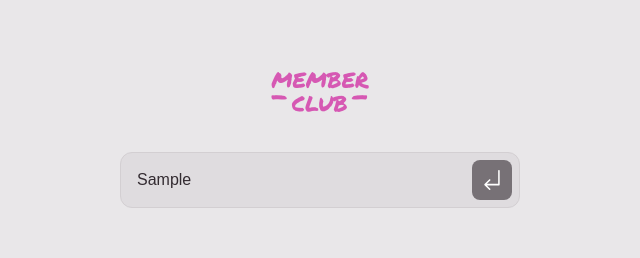
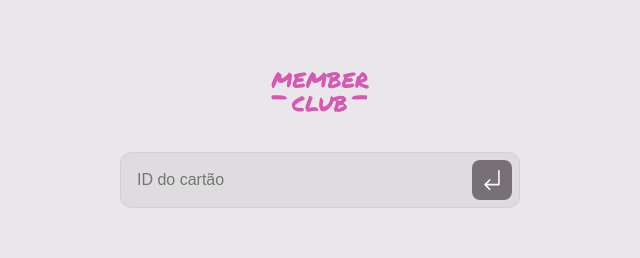
Before and after one commit to Blasivas/member-club, a website built with webpack: page index.html in a window 1280 px wide. Both pictures are taken after typing "Sample" into the empty fields and a click on the button 812 px from the left and 180 px from the top of the page. Shown: the top 258 px of the page, 320-960 px from the left. Built offline with nearby package versions, Linux system fonts and the light colour scheme; data requests are answered from the project's data file.

Commit message:
Pesquisa do usuario finalizado

```diff
--- a/index.html
+++ b/index.html
@@ -15,7 +15,7 @@
 
   <form method="get">
     <div class="input">
-      <input id="card-id" name="card-id" type="text" maxlength="15" placeholder="ID do cartão" oninput="formatarNumero()">
+      <input id="card-id" name="card-id" type="text" maxlength="15" placeholder="ID do cartão">
       <button>
         <img src="src/assets/Arrow.svg" alt="Seta">
       </button>
@@ -88,6 +88,5 @@
       </div>
     </div>
   </div>
-  <script src="src/modules/input.js"></script>
 </body>
 </html>
--- a/src/main.js
+++ b/src/main.js
@@ -6,7 +6,6 @@ import "./styles/form.css"
 import "./styles/header.css"
 import "./styles/profile.css"
 
-import "./modules/submit.js"
 import "./modules/load.js"
 import "./services/client-load.js"
 import "./modules/input.js"
--- a/src/modules/input.js
+++ b/src/modules/input.js
@@ -1,6 +1,17 @@
-export function formatarNumero() {
-  let input = document.getElementById('card-id');
-  let valor = input.value.replace(/\D/g, '');
+const cardId = document.getElementById('card-id')
+const form = document.querySelector("form")
+
+import {clientLoad} from "../services/client-load"
+
+cardId.oninput = () => {
+  let valor = cardId.value.replace(/\D/g, '');
   let valorFormatado = valor.match(/.{1,3}/g)?.join('-') || '';
-  input.value = valorFormatado;
+  cardId.value = valorFormatado;
 }
+
+form.onsubmit = async (event) => {
+  event.preventDefault();
+  const finalId = cardId.value
+  console.log(finalId)
+  clientLoad(finalId)
+}
--- a/src/modules/submit.js
+++ /dev/null
@@ -1,15 +0,0 @@
-import {clients} from "../../server.json"
-import {clientLoad} from "../services/client-load.js"
-
-const form = document.querySelector("form")
-const clientId = document.getElementById("card-id")
-let stringId = clientId.value.toString()
-let finalId = stringId.replace(/(\d{3})(?=\d)/g, '$1-')
-
-
-form.onsubmit = async (event) => {
-  event.preventDefault()
-  console.log(stringId)
-  console.log(finalId)
-  // clientLoad(finalId)
-}
--- a/src/services/client-load.js
+++ b/src/services/client-load.js
@@ -1,5 +1,4 @@
 import {apiConfig} from "./api-config.js"
-// import {clients} from "../../server.json"
 
 export async function clientLoad(clientId) {
   const response = await fetch(`${apiConfig.baseUrl}/clients`);
--- a/src/styles/form.css
+++ b/src/styles/form.css
@@ -12,7 +12,7 @@ form{
       border: solid 1px var(--gray-400);
       padding: 1rem;
       background-color: var(--gray-300);
-      color: var(--gray-700);
+      color: var(--gray-500);
       font-size: var(--text-md);
 
       margin: 0;
```
Also changed, not shown: dist/index.html, dist/input.js (added), dist/main.js, package.json (line endings or trailing spaces).
